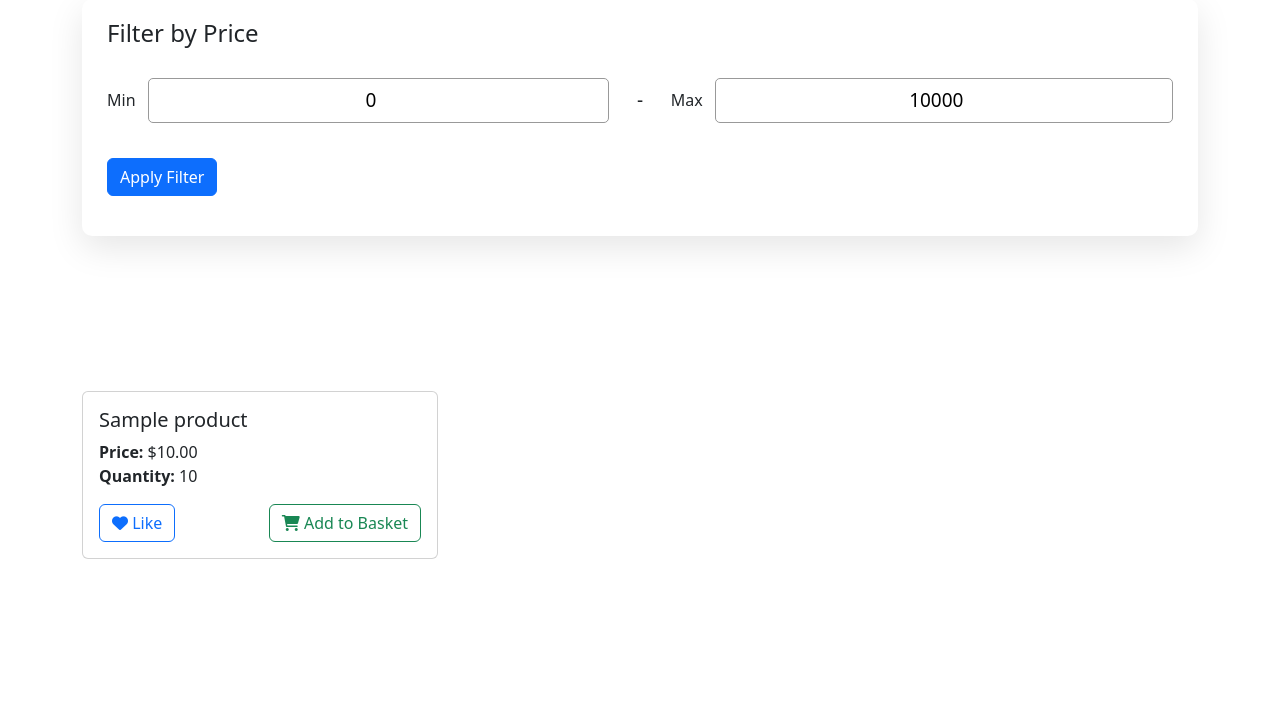
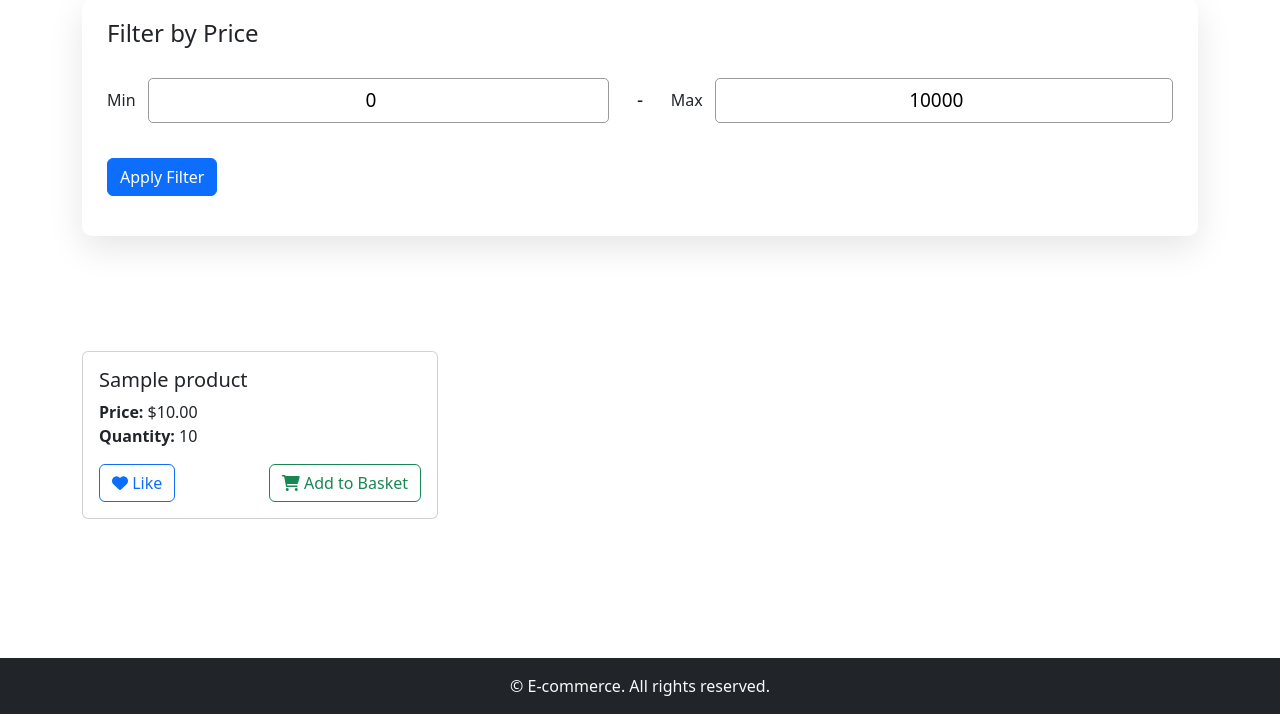
Before and after one commit to Bilal-Belli/E-commerce-Flask-Web-App, a Flask app: page / in a window 1280 px wide. Shown: the part 86-800 px from the top of the page. Run offline with Flask 3, Linux system fonts and the light colour scheme; the visitor is signed in with stand-in values (Sample User, id 1); tables that the repository leaves empty hold one stand-in row (values such as "Sample post").

Commit message:
adding a footer

```diff
--- /dev/null
+++ b/static/js/footerDate.js
@@ -0,0 +1 @@
+document.getElementById('currentYear').textContent = new Date().getFullYear();
--- a/templates/basket.html
+++ b/templates/basket.html
@@ -96,7 +96,13 @@
             <a href="{{ url_for('home') }}" class="btn btn-secondary">Return to Home</a>
         </div>
     </div>
+    <script src="{{ url_for('static', filename='js/footerDate.js') }}"></script>
     <script src="{{ url_for('static', filename='js/accessibilityTools.js') }}"></script>
     <script src="https://cdn.jsdelivr.net/npm/bootstrap@5.3.0-alpha3/dist/js/bootstrap.bundle.min.js"></script>
 </body>
+<footer class="bg-dark text-light py-3 mt-4">
+    <div class="container text-center">
+        <p class="mb-0">&copy; <span id="currentYear"></span> E-commerce. All rights reserved.</p>
+    </div>
+</footer>
 </html>
--- a/templates/favorites.html
+++ b/templates/favorites.html
@@ -79,8 +79,14 @@
             <a href="{{ url_for('home') }}" class="btn btn-secondary">Return to Home</a>
         </div>
     </div>
+    <script src="{{ url_for('static', filename='js/footerDate.js') }}"></script>
     <script src="{{ url_for('static', filename='js/accessibilityTools.js') }}"></script>
     <script src="{{ url_for('static', filename='js/favoriteActionAJAX.js') }}"></script>
     <script src="https://cdn.jsdelivr.net/npm/bootstrap@5.3.0-alpha3/dist/js/bootstrap.bundle.min.js"></script>
 </body>
+<footer class="bg-dark text-light py-3 mt-4">
+    <div class="container text-center">
+        <p class="mb-0">&copy; <span id="currentYear"></span> E-commerce. All rights reserved.</p>
+    </div>
+</footer>
 </html>
--- a/templates/home.html
+++ b/templates/home.html
@@ -94,9 +94,15 @@
     </div>
 
     <script src="https://code.jquery.com/jquery-3.6.0.min.js"></script>
+    <script src="{{ url_for('static', filename='js/footerDate.js') }}"></script>
     <script src="{{ url_for('static', filename='js/filterFunction.js') }}"></script>
     <script src="{{ url_for('static', filename='js/AJAXfeature.js') }}"></script>
     <script src="{{ url_for('static', filename='js/accessibilityTools.js') }}"></script>
     <script src="https://cdn.jsdelivr.net/npm/bootstrap@5.3.0-alpha3/dist/js/bootstrap.bundle.min.js"></script>
 </body>
+<footer class="bg-dark text-light py-3 mt-4">
+    <div class="container text-center">
+        <p class="mb-0">&copy; <span id="currentYear"></span> E-commerce. All rights reserved.</p>
+    </div>
+</footer>
 </html>
```
